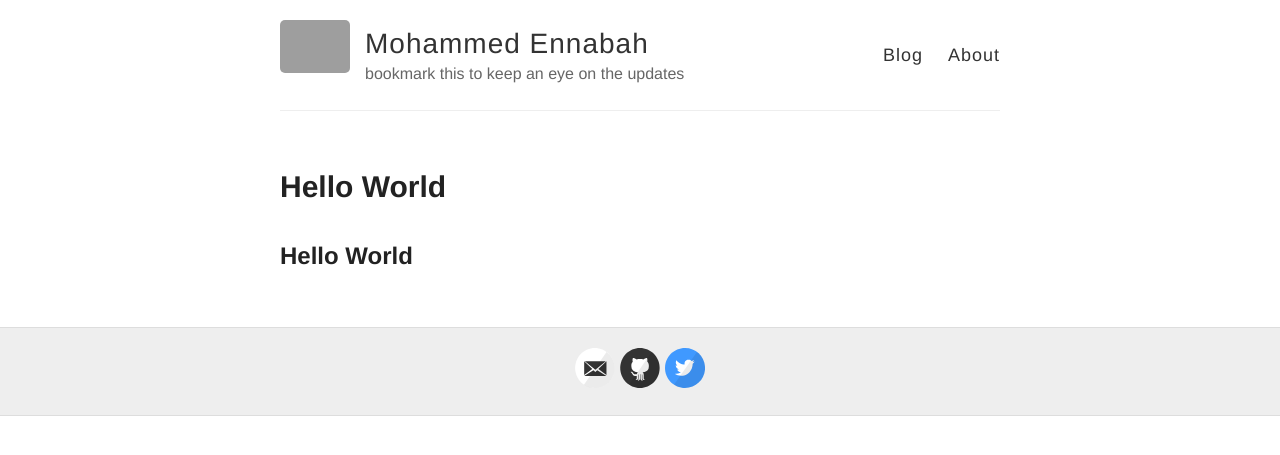
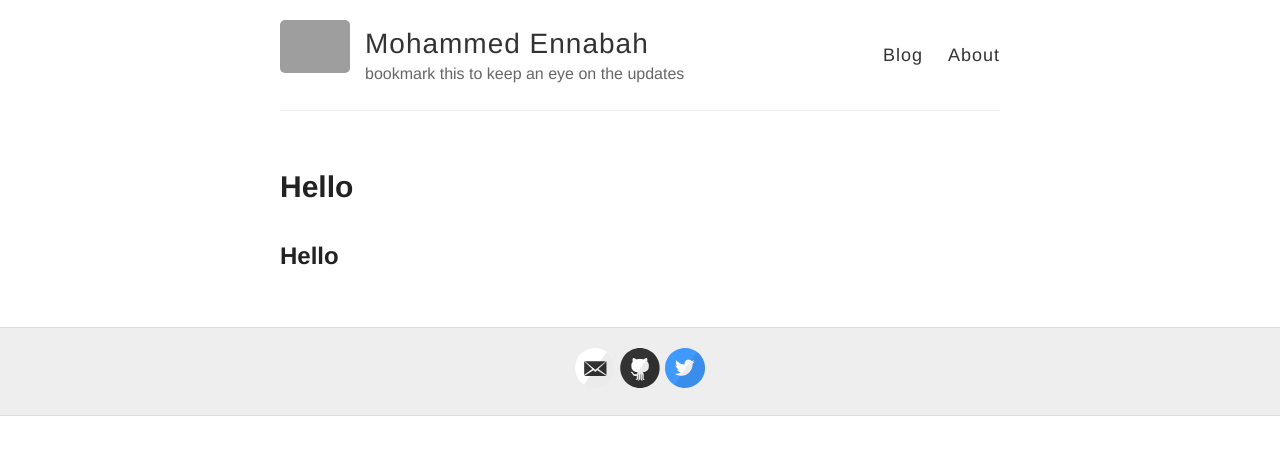
Before and after one commit to MEnnabah/MEnnabah.github.io, a Jekyll site: the page built from index.md, in a window 1280 px wide. Shown: the top 455 px of the page. Built offline with Jekyll 4.4.1, drawn with Linux system fonts in a browser that asks for light colours; our own code applies the rules of GitHub Pages for plain Markdown files; grey boxes are pictures that could not be loaded.

Commit message:
Update index.md

```diff
--- a/index.md
+++ b/index.md
@@ -1 +1 @@
-## Hello World
+## Hello
```
